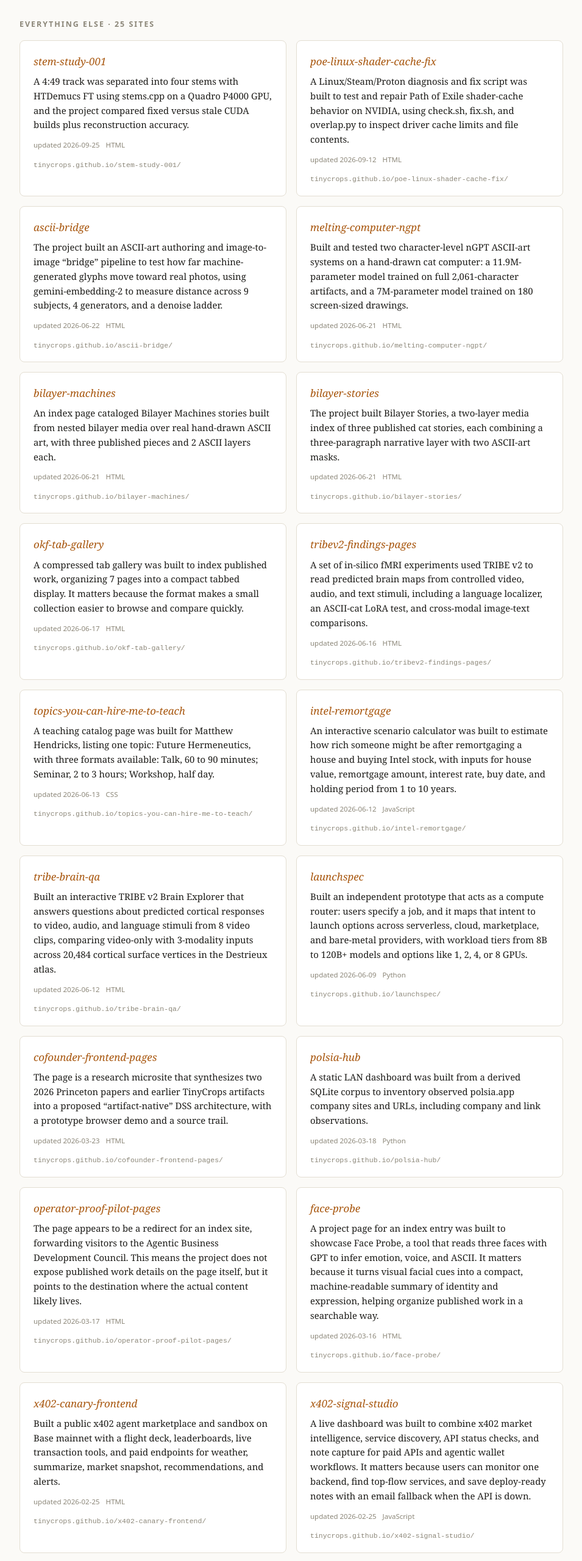
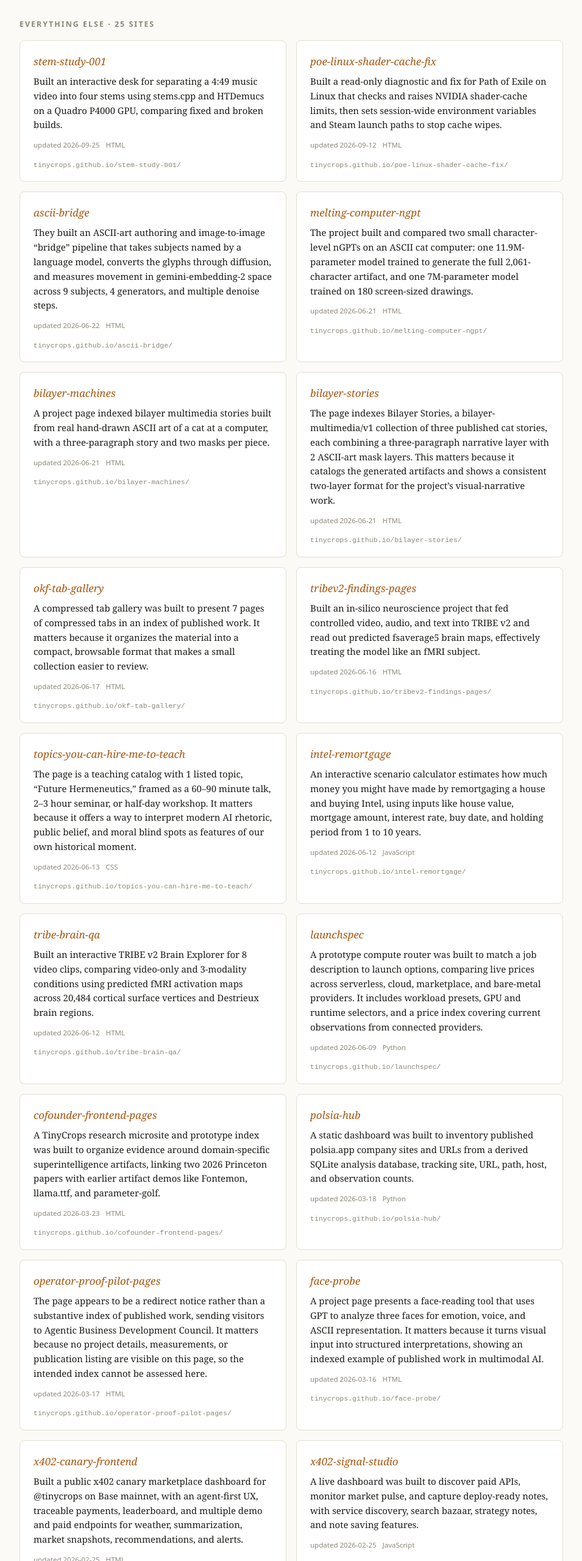
Before and after one commit to tinycrops/tinycrops-index, a plain HTML site: page frontend/index.html in a window 1280 px wide. Shown: the part 2140-4700 px from the top of the page at 61% size, without its empty margins (162-1117 px from the left). Drawn offline with Linux system fonts and the light colour scheme.

Commit message:
chore: regenerate index 2026-11-15

```diff
--- a/frontend/index.html
+++ b/frontend/index.html
@@ -143,155 +143,155 @@
 <div class="grid">
     <article class="card">
       <h3><a href="https://tinycrops.github.io/stem-study-001/" target="_blank" rel="noopener noreferrer">stem-study-001</a></h3>
-      <p>A 4:49 track was separated into four stems with HTDemucs FT using stems.cpp on a Quadro P4000 GPU, and the project compared fixed versus stale CUDA builds plus reconstruction accuracy.</p>
+      <p>Built an interactive desk for separating a 4:49 music video into four stems using stems.cpp and HTDemucs on a Quadro P4000 GPU, comparing fixed and broken builds.</p>
       <div class="meta"><span>updated 2026-09-25</span><span>HTML</span></div>
       <a class="src" href="https://tinycrops.github.io/stem-study-001/" target="_blank" rel="noopener noreferrer">tinycrops.github.io/stem-study-001/</a>
     </article>
     <article class="card">
       <h3><a href="https://tinycrops.github.io/poe-linux-shader-cache-fix/" target="_blank" rel="noopener noreferrer">poe-linux-shader-cache-fix</a></h3>
-      <p>A Linux/Steam/Proton diagnosis and fix script was built to test and repair Path of Exile shader-cache behavior on NVIDIA, using check.sh, fix.sh, and overlap.py to inspect driver cache limits and file contents.</p>
+      <p>Built a read-only diagnostic and fix for Path of Exile on Linux that checks and raises NVIDIA shader-cache limits, then sets session-wide environment variables and Steam launch paths to stop cache wipes.</p>
       <div class="meta"><span>updated 2026-09-12</span><span>HTML</span></div>
       <a class="src" href="https://tinycrops.github.io/poe-linux-shader-cache-fix/" target="_blank" rel="noopener noreferrer">tinycrops.github.io/poe-linux-shader-cache-fix/</a>
     </article>
     <article class="card">
       <h3><a href="https://tinycrops.github.io/ascii-bridge/" target="_blank" rel="noopener noreferrer">ascii-bridge</a></h3>
-      <p>The project built an ASCII-art authoring and image-to-image “bridge” pipeline to test how far machine-generated glyphs move toward real photos, using gemini-embedding-2 to measure distance across 9 subjects, 4 generators, and a denoise ladder.</p>
+      <p>They built an ASCII-art authoring and image-to-image “bridge” pipeline that takes subjects named by a language model, converts the glyphs through diffusion, and measures movement in gemini-embedding-2 space across 9 subjects, 4 generators, and multiple denoise steps.</p>
       <div class="meta"><span>updated 2026-06-22</span><span>HTML</span></div>
       <a class="src" href="https://tinycrops.github.io/ascii-bridge/" target="_blank" rel="noopener noreferrer">tinycrops.github.io/ascii-bridge/</a>
     </article>
     <article class="card">
       <h3><a href="https://tinycrops.github.io/melting-computer-ngpt/" target="_blank" rel="noopener noreferrer">melting-computer-ngpt</a></h3>
-      <p>Built and tested two character-level nGPT ASCII-art systems on a hand-drawn cat computer: a 11.9M-parameter model trained on full 2,061-character artifacts, and a 7M-parameter model trained on 180 screen-sized drawings.</p>
+      <p>The project built and compared two small character-level nGPTs on an ASCII cat computer: one 11.9M-parameter model trained to generate the full 2,061-character artifact, and one 7M-parameter model trained on 180 screen-sized drawings.</p>
       <div class="meta"><span>updated 2026-06-21</span><span>HTML</span></div>
       <a class="src" href="https://tinycrops.github.io/melting-computer-ngpt/" target="_blank" rel="noopener noreferrer">tinycrops.github.io/melting-computer-ngpt/</a>
     </article>
     <article class="card">
       <h3><a href="https://tinycrops.github.io/bilayer-machines/" target="_blank" rel="noopener noreferrer">bilayer-machines</a></h3>
-      <p>An index page cataloged Bilayer Machines stories built from nested bilayer media over real hand-drawn ASCII art, with three published pieces and 2 ASCII layers each.</p>
+      <p>A project page indexed bilayer multimedia stories built from real hand-drawn ASCII art of a cat at a computer, with a three-paragraph story and two masks per piece.</p>
       <div class="meta"><span>updated 2026-06-21</span><span>HTML</span></div>
       <a class="src" href="https://tinycrops.github.io/bilayer-machines/" target="_blank" rel="noopener noreferrer">tinycrops.github.io/bilayer-machines/</a>
     </article>
     <article class="card">
       <h3><a href="https://tinycrops.github.io/bilayer-stories/" target="_blank" rel="noopener noreferrer">bilayer-stories</a></h3>
-      <p>The project built Bilayer Stories, a two-layer media index of three published cat stories, each combining a three-paragraph narrative layer with two ASCII-art masks.</p>
+      <p>The page indexes Bilayer Stories, a bilayer-multimedia/v1 collection of three published cat stories, each combining a three-paragraph narrative layer with 2 ASCII-art mask layers. This matters because it catalogs the generated artifacts and shows a consistent two-layer format for the project’s visual-narrative work.</p>
       <div class="meta"><span>updated 2026-06-21</span><span>HTML</span></div>
       <a class="src" href="https://tinycrops.github.io/bilayer-stories/" target="_blank" rel="noopener noreferrer">tinycrops.github.io/bilayer-stories/</a>
     </article>
     <article class="card">
       <h3><a href="https://tinycrops.github.io/okf-tab-gallery/" target="_blank" rel="noopener noreferrer">okf-tab-gallery</a></h3>
-      <p>A compressed tab gallery was built to index published work, organizing 7 pages into a compact tabbed display. It matters because the format makes a small collection easier to browse and compare quickly.</p>
+      <p>A compressed tab gallery was built to present 7 pages of compressed tabs in an index of published work. It matters because it organizes the material into a compact, browsable format that makes a small collection easier to review.</p>
       <div class="meta"><span>updated 2026-06-17</span><span>HTML</span></div>
       <a class="src" href="https://tinycrops.github.io/okf-tab-gallery/" target="_blank" rel="noopener noreferrer">tinycrops.github.io/okf-tab-gallery/</a>
     </article>
     <article class="card">
       <h3><a href="https://tinycrops.github.io/tribev2-findings-pages/" target="_blank" rel="noopener noreferrer">tribev2-findings-pages</a></h3>
-      <p>A set of in-silico fMRI experiments used TRIBE v2 to read predicted brain maps from controlled video, audio, and text stimuli, including a language localizer, an ASCII-cat LoRA test, and cross-modal image-text comparisons.</p>
+      <p>Built an in-silico neuroscience project that fed controlled video, audio, and text into TRIBE v2 and read out predicted fsaverage5 brain maps, effectively treating the model like an fMRI subject.</p>
       <div class="meta"><span>updated 2026-06-16</span><span>HTML</span></div>
       <a class="src" href="https://tinycrops.github.io/tribev2-findings-pages/" target="_blank" rel="noopener noreferrer">tinycrops.github.io/tribev2-findings-pages/</a>
     </article>
     <article class="card">
       <h3><a href="https://tinycrops.github.io/topics-you-can-hire-me-to-teach/" target="_blank" rel="noopener noreferrer">topics-you-can-hire-me-to-teach</a></h3>
-      <p>A teaching catalog page was built for Matthew Hendricks, listing one topic: Future Hermeneutics, with three formats available: Talk, 60 to 90 minutes; Seminar, 2 to 3 hours; Workshop, half day.</p>
+      <p>The page is a teaching catalog with 1 listed topic, “Future Hermeneutics,” framed as a 60–90 minute talk, 2–3 hour seminar, or half-day workshop. It matters because it offers a way to interpret modern AI rhetoric, public belief, and moral blind spots as features of our own historical moment.</p>
       <div class="meta"><span>updated 2026-06-13</span><span>CSS</span></div>
       <a class="src" href="https://tinycrops.github.io/topics-you-can-hire-me-to-teach/" target="_blank" rel="noopener noreferrer">tinycrops.github.io/topics-you-can-hire-me-to-teach/</a>
     </article>
     <article class="card">
       <h3><a href="https://tinycrops.github.io/intel-remortgage/" target="_blank" rel="noopener noreferrer">intel-remortgage</a></h3>
-      <p>An interactive scenario calculator was built to estimate how rich someone might be after remortgaging a house and buying Intel stock, with inputs for house value, remortgage amount, interest rate, buy date, and holding period from 1 to 10 years.</p>
+      <p>An interactive scenario calculator estimates how much money you might have made by remortgaging a house and buying Intel, using inputs like house value, mortgage amount, interest rate, buy date, and holding period from 1 to 10 years.</p>
       <div class="meta"><span>updated 2026-06-12</span><span>JavaScript</span></div>
       <a class="src" href="https://tinycrops.github.io/intel-remortgage/" target="_blank" rel="noopener noreferrer">tinycrops.github.io/intel-remortgage/</a>
     </article>
     <article class="card">
       <h3><a href="https://tinycrops.github.io/tribe-brain-qa/" target="_blank" rel="noopener noreferrer">tribe-brain-qa</a></h3>
-      <p>Built an interactive TRIBE v2 Brain Explorer that answers questions about predicted cortical responses to video, audio, and language stimuli from 8 video clips, comparing video-only with 3-modality inputs across 20,484 cortical surface vertices in the Destrieux atlas.</p>
+      <p>Built an interactive TRIBE v2 Brain Explorer for 8 video clips, comparing video-only and 3-modality conditions using predicted fMRI activation maps across 20,484 cortical surface vertices and Destrieux brain regions.</p>
       <div class="meta"><span>updated 2026-06-12</span><span>HTML</span></div>
       <a class="src" href="https://tinycrops.github.io/tribe-brain-qa/" target="_blank" rel="noopener noreferrer">tinycrops.github.io/tribe-brain-qa/</a>
     </article>
     <article class="card">
       <h3><a href="https://tinycrops.github.io/launchspec/" target="_blank" rel="noopener noreferrer">launchspec</a></h3>
-      <p>Built an independent prototype that acts as a compute router: users specify a job, and it maps that intent to launch options across serverless, cloud, marketplace, and bare-metal providers, with workload tiers from 8B to 120B+ models and options like 1, 2, 4, or 8 GPUs.</p>
+      <p>A prototype compute router was built to match a job description to launch options, comparing live prices across serverless, cloud, marketplace, and bare-metal providers. It includes workload presets, GPU and runtime selectors, and a price index covering current observations from connected providers.</p>
       <div class="meta"><span>updated 2026-06-09</span><span>Python</span></div>
       <a class="src" href="https://tinycrops.github.io/launchspec/" target="_blank" rel="noopener noreferrer">tinycrops.github.io/launchspec/</a>
     </article>
     <article class="card">
       <h3><a href="https://tinycrops.github.io/cofounder-frontend-pages/" target="_blank" rel="noopener noreferrer">cofounder-frontend-pages</a></h3>
-      <p>The page is a research microsite that synthesizes two 2026 Princeton papers and earlier TinyCrops artifacts into a proposed “artifact-native” DSS architecture, with a prototype browser demo and a source trail.</p>
+      <p>A TinyCrops research microsite and prototype index was built to organize evidence around domain-specific superintelligence artifacts, linking two 2026 Princeton papers with earlier artifact demos like Fontemon, llama.ttf, and parameter-golf.</p>
       <div class="meta"><span>updated 2026-03-23</span><span>HTML</span></div>
       <a class="src" href="https://tinycrops.github.io/cofounder-frontend-pages/" target="_blank" rel="noopener noreferrer">tinycrops.github.io/cofounder-frontend-pages/</a>
     </article>
     <article class="card">
       <h3><a href="https://tinycrops.github.io/polsia-hub/" target="_blank" rel="noopener noreferrer">polsia-hub</a></h3>
-      <p>A static LAN dashboard was built from a derived SQLite corpus to inventory observed polsia.app company sites and URLs, including company and link observations.</p>
+      <p>A static dashboard was built to inventory published polsia.app company sites and URLs from a derived SQLite analysis database, tracking site, URL, path, host, and observation counts.</p>
       <div class="meta"><span>updated 2026-03-18</span><span>Python</span></div>
       <a class="src" href="https://tinycrops.github.io/polsia-hub/" target="_blank" rel="noopener noreferrer">tinycrops.github.io/polsia-hub/</a>
     </article>
     <article class="card">
       <h3><a href="https://tinycrops.github.io/operator-proof-pilot-pages/" target="_blank" rel="noopener noreferrer">operator-proof-pilot-pages</a></h3>
-      <p>The page appears to be a redirect for an index site, forwarding visitors to the Agentic Business Development Council. This means the project does not expose published work details on the page itself, but it points to the destination where the actual content likely lives.</p>
+      <p>The page appears to be a redirect notice rather than a substantive index of published work, sending visitors to Agentic Business Development Council. It matters because no project details, measurements, or publication listing are visible on this page, so the intended index cannot be assessed here.</p>
       <div class="meta"><span>updated 2026-03-17</span><span>HTML</span></div>
       <a class="src" href="https://tinycrops.github.io/operator-proof-pilot-pages/" target="_blank" rel="noopener noreferrer">tinycrops.github.io/operator-proof-pilot-pages/</a>
     </article>
     <article class="card">
       <h3><a href="https://tinycrops.github.io/face-probe/" target="_blank" rel="noopener noreferrer">face-probe</a></h3>
-      <p>A project page for an index entry was built to showcase Face Probe, a tool that reads three faces with GPT to infer emotion, voice, and ASCII. It matters because it turns visual facial cues into a compact, machine-readable summary of identity and expression, helping organize published work in a searchable way.</p>
+      <p>A project page presents a face-reading tool that uses GPT to analyze three faces for emotion, voice, and ASCII representation. It matters because it turns visual input into structured interpretations, showing an indexed example of published work in multimodal AI.</p>
       <div class="meta"><span>updated 2026-03-16</span><span>HTML</span></div>
       <a class="src" href="https://tinycrops.github.io/face-probe/" target="_blank" rel="noopener noreferrer">tinycrops.github.io/face-probe/</a>
     </article>
     <article class="card">
       <h3><a href="https://tinycrops.github.io/x402-canary-frontend/" target="_blank" rel="noopener noreferrer">x402-canary-frontend</a></h3>
-      <p>Built a public x402 agent marketplace and sandbox on Base mainnet with a flight deck, leaderboards, live transaction tools, and paid endpoints for weather, summarize, market snapshot, recommendations, and alerts.</p>
+      <p>Built a public x402 canary marketplace dashboard for @tinycrops on Base mainnet, with an agent-first UX, traceable payments, leaderboard, and multiple demo and paid endpoints for weather, summarization, market snapshots, recommendations, and alerts.</p>
       <div class="meta"><span>updated 2026-02-25</span><span>HTML</span></div>
       <a class="src" href="https://tinycrops.github.io/x402-canary-frontend/" target="_blank" rel="noopener noreferrer">tinycrops.github.io/x402-canary-frontend/</a>
     </article>
     <article class="card">
       <h3><a href="https://tinycrops.github.io/x402-signal-studio/" target="_blank" rel="noopener noreferrer">x402-signal-studio</a></h3>
-      <p>A live dashboard was built to combine x402 market intelligence, service discovery, API status checks, and note capture for paid APIs and agentic wallet workflows. It matters because users can monitor one backend, find top-flow services, and save deploy-ready notes with an email fallback when the API is down.</p>
+      <p>A live dashboard was built to discover paid APIs, monitor market pulse, and capture deploy-ready notes, with service discovery, search bazaar, strategy notes, and note saving features.</p>
       <div class="meta"><span>updated 2026-02-25</span><span>JavaScript</span></div>
       <a class="src" href="https://tinycrops.github.io/x402-signal-studio/" target="_blank" rel="noopener noreferrer">tinycrops.github.io/x402-signal-studio/</a>
     </article>
     <article class="card">
       <h3><a href="https://tinycrops.github.io/market-studio/" target="_blank" rel="noopener noreferrer">market-studio</a></h3>
-      <p>A web app was built to submit ingestion jobs for a media index, with modes for a single URL page, profile URL list, and video URL page, plus fields for one-per-line URLs, max videos, max per page, and max total.</p>
+      <p>A market-studio web interface was built to submit ingestion jobs for single URLs, page or profile URLs, or lists of video/profile URLs, with controls for max videos, max per page, and max total.</p>
       <div class="meta"><span>updated 2026-02-19</span><span>Python</span></div>
       <a class="src" href="https://tinycrops.github.io/market-studio/" target="_blank" rel="noopener noreferrer">tinycrops.github.io/market-studio/</a>
     </article>
     <article class="card">
       <h3><a href="https://tinycrops.github.io/pain-to-page/" target="_blank" rel="noopener noreferrer">pain-to-page</a></h3>
-      <p>A beta waitlist was built for a tool that turns TikTok, X, YouTube Shorts, and Facebook links into a pain-point brief and landing page draft in 10 minutes. It matters because it promises free beta access for 20 spots and copy built from real customer language, helping teams test offers faster.</p>
+      <p>It built a beta waitlist tool that turns TikTok, X, YouTube Shorts, and Facebook links into a pain-point brief and landing page draft in 10 minutes, using real customer language from comments, captions, and replies.</p>
       <div class="meta"><span>updated 2026-02-19</span><span>HTML</span></div>
       <a class="src" href="https://tinycrops.github.io/pain-to-page/" target="_blank" rel="noopener noreferrer">tinycrops.github.io/pain-to-page/</a>
     </article>
     <article class="card">
       <h3><a href="https://tinycrops.github.io/pain-to-page-frontend/" target="_blank" rel="noopener noreferrer">pain-to-page-frontend</a></h3>
-      <p>The project built a beta waitlist tool that turns 5 to 20 social posts into a pain-point brief and landing page draft in under 10 minutes, aimed at solo agencies, consultants, and small SaaS teams.</p>
+      <p>Built a beta waitlist landing page for a tool that turns 5 to 20 social posts from TikTok, X, Shorts, and Facebook into a pain-point brief and editable landing page draft in under 10 minutes. It promises to help solo agencies, consultants, and small SaaS teams test offers faster, with 20 beta spots and no backend yet.</p>
       <div class="meta"><span>updated 2026-02-18</span><span>HTML</span></div>
       <a class="src" href="https://tinycrops.github.io/pain-to-page-frontend/" target="_blank" rel="noopener noreferrer">tinycrops.github.io/pain-to-page-frontend/</a>
     </article>
     <article class="card">
       <h3><a href="https://tinycrops.github.io/poe-memory-market-onboarding-site/" target="_blank" rel="noopener noreferrer">poe-memory-market-onboarding-site</a></h3>
-      <p>Built an onboarding flow for Path of Exile’s Memory+Market that asks for an account and realm, loads characters newest first, and lets users run a preview for a selected character.</p>
+      <p>It built a Path of Exile onboarding page for Build Intelligence, using a two-step flow: enter account and realm, then choose a character from a newest-first list and run a preview.</p>
       <div class="meta"><span>updated 2026-02-18</span><span>CSS</span></div>
       <a class="src" href="https://tinycrops.github.io/poe-memory-market-onboarding-site/" target="_blank" rel="noopener noreferrer">tinycrops.github.io/poe-memory-market-onboarding-site/</a>
     </article>
     <article class="card">
       <h3><a href="https://tinycrops.github.io/agibox/" target="_blank" rel="noopener noreferrer">agibox</a></h3>
-      <p>The page benchmarks and compares high-performance workstation builds from Intel Xeon and NVIDIA RTX parts, listing component prices and three sample configurations. It concludes the Xeon 8558 plus one RTX 6000 Ada delivers over 90% of flagship performance at roughly one quarter of the $65,714 cost.</p>
+      <p>The page compares three high-performance workstation builds using Xeon 8558 or 8468H CPUs, RTX 6000 Ada or RTX A6000 GPUs, 256 GB ECC RAM, and pro motherboards.</p>
       <div class="meta"><span>updated 2025-06-26</span><span>HTML</span></div>
       <a class="src" href="https://tinycrops.github.io/agibox/" target="_blank" rel="noopener noreferrer">tinycrops.github.io/agibox/</a>
     </article>
     <article class="card">
       <h3><a href="https://tinycrops.github.io/blog/" target="_blank" rel="noopener noreferrer">blog</a></h3>
-      <p>A blog index page for Matthew’s published writing was built with MkDocs, including search, previous/next navigation, and a documented project layout.</p>
+      <p>An index-style blog page was built with MkDocs, including navigation, search, and a simple project layout for Matthew’s writings. It matters because it organizes published work into a browsable site with documentation structure, though the page mainly shows a starter scaffold and introductory text.</p>
       <div class="meta"><span>updated 2024-01-14</span><span>JavaScript</span></div>
       <a class="src" href="https://tinycrops.github.io/blog/" target="_blank" rel="noopener noreferrer">tinycrops.github.io/blog/</a>
     </article>
     <article class="card">
       <h3><a href="https://tinycrops.github.io/MeDott29.github.io/" target="_blank" rel="noopener noreferrer">MeDott29.github.io</a></h3>
-      <p>A GitHub Pages site was built as a simple index page for MeDott29&#x27;s published work. The page currently contains only the site name repeated twice, so it serves as a placeholder rather than a substantive showcase.</p>
+      <p>A GitHub Pages site was built as an index for MeDott29’s published work. It appears to be a minimal landing page with no additional content beyond the project name, suggesting the result is a basic publication hub rather than a detailed showcase.</p>
       <div class="meta"><span>updated 2024-01-14</span></div>
       <a class="src" href="https://tinycrops.github.io/MeDott29.github.io/" target="_blank" rel="noopener noreferrer">tinycrops.github.io/MeDott29.github.io/</a>
     </article></div>
-<footer>Auto-summarized 14 November 2026 by gpt-5.4-mini from live page content.
+<footer>Auto-summarized 15 November 2026 by gpt-5.4-mini from live page content.
 Selected work and positioning are hand-written in <code>curated.json</code>;
 everything else is generated. Index refreshes nightly and on publish.</footer>
 </div>
```
